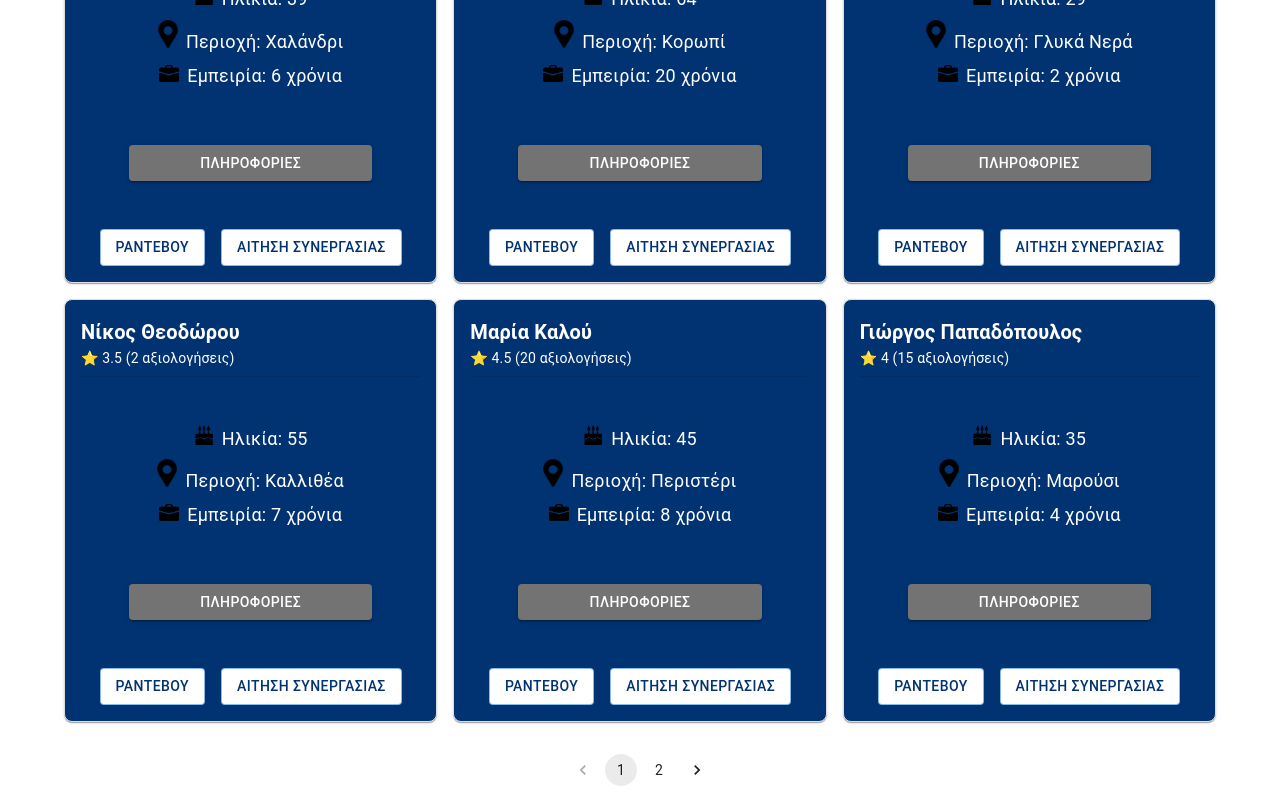
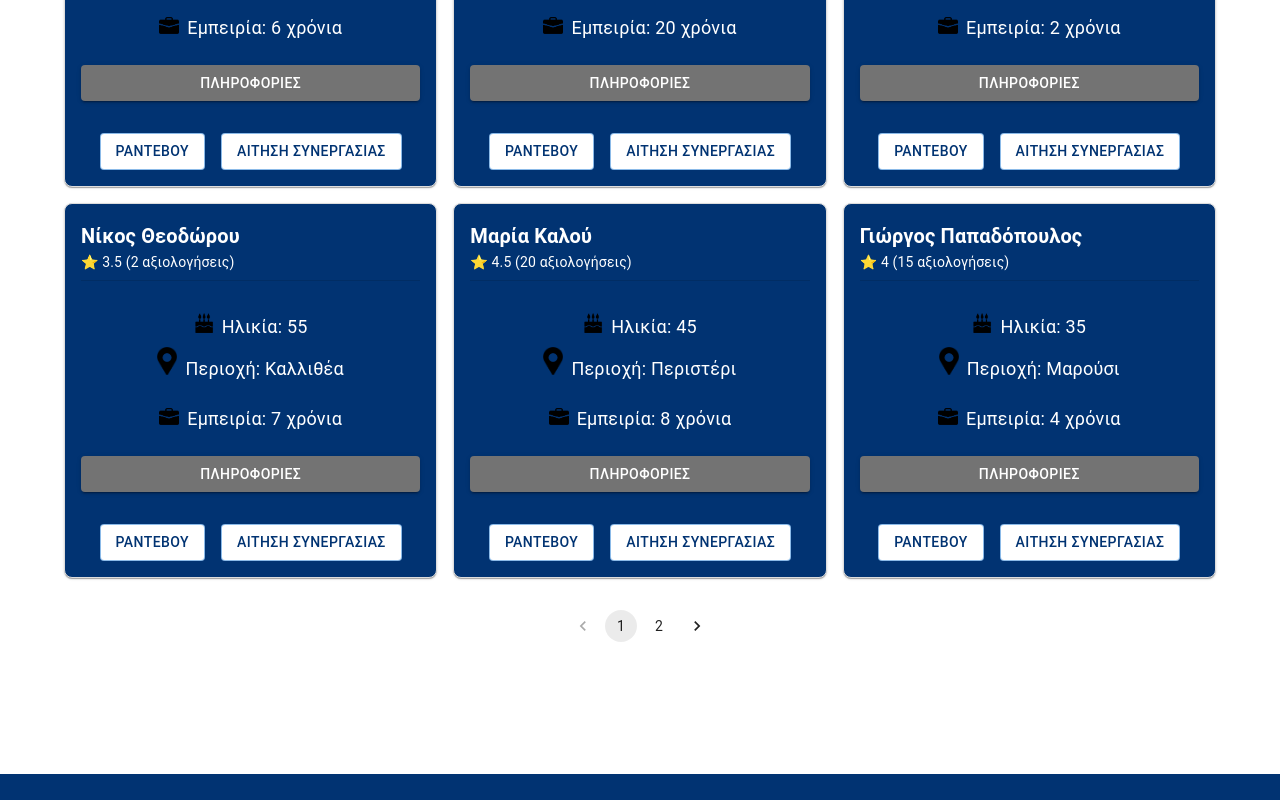
Before and after one commit to sdi2000234/Neighbourhood-babysitters, a React (Create React App) app in the folder frontend/: page /FindProfessional_unconnected in a window 1280 px wide. Shown: the part 1000-1800 px from the top of the page. Built offline with nearby package versions, Linux system fonts and the light colour scheme; no server answers.

Commit message:
ευρεση επαγγελμ Πληροφοριες

```diff
--- a/frontend/src/App.jsx
+++ b/frontend/src/App.jsx
@@ -44,6 +44,8 @@ import FindProfessionalUnconnected from './pages/FindProfessional_unconnected.js
 import ProfessionalDetails from './pages/ProfessionalDetails';
 import WhoWeAre from './pages/WhoWeAre.jsx';
 import TermsForVoucher from './pages/TermsForVoucher';
+
+// import
 
 // == Import Additional Pages ==
 import RatingParents from './pages/RatingPage/RatingParents';
--- a/frontend/src/pages/FindProfessional_unconnected.jsx
+++ b/frontend/src/pages/FindProfessional_unconnected.jsx
@@ -16,28 +16,22 @@ MenuItem,
   Select,
   InputLabel,
   FormControl,
-Dialog,
-DialogActions,
-DialogContent,
-DialogTitle,
+  Modal,
 } from '@mui/material';
+import { useNavigate } from 'react-router-dom';
 import Footer from '../components/Footer';
-import Pagination from '@mui/material/Pagination'; // (NEW) Pagination import
-import { useNavigate, useLocation } from 'react-router-dom';
-
-
 import { onAuthStateChanged } from 'firebase/auth';
 import { doc, getDoc } from 'firebase/firestore';
-import { auth, db } from '../firebaseConfig'; // Make sure this file exports 'auth' and 'db'
+import { auth, db } from '../firebaseConfig';
+import ProfessionalDetails from './ProfessionalDetails'; // Import your ProfessionalDetails component
+import Pagination from '@mui/material/Pagination'; // (NEW) Pagination import
+import CloseIcon from '@mui/icons-material/Close'; // Import close icon
 
 import cake from '../assets/cake_black.png'
 import location from '../assets/location_black.png'
 import experience from '../assets/briefcase_black.png'
 
 const FindProfessionalUnconnected = () => {
-
-// --------- STATE ---------
-const [favorites, setFavorites] = useState({});
   const [selectedLanguage, setSelectedLanguage] = useState('');
   const [currentPage, setCurrentPage] = useState(1);
   const professionalsPerPage = 9;
@@ -45,6 +39,9 @@ const navigate = useNavigate();
 
   const [user, setUser] = useState(null);
   const [isKeeper, setIsKeeper] = useState(false);
+  const [openModal, setOpenModal] = useState(false);
+  const [selectedProfessional, setSelectedProfessional] = useState(null);
+
 
   // --------- LANGUAGE OPTIONS (same as first snippet) ---------
   const languages = [
@@ -91,7 +88,6 @@ const languages = [
     'Γεωργιανά',
   ];
 
-// --------- PROFESSIONALS (from second snippet / "ads") ---------
   const professionals = [
     { name: 'Ελένη Μπούρου', rating: 4.5, reviews: 16, age: 36, area: 'Αμπελόκηποι', exp: 1 },
     { name: 'Βίκυ Ρούσση', rating: 4.0, reviews: 27, age: 41, area: 'Νέα Ιωνία', exp: 5 },
@@ -105,23 +101,19 @@ const professionals = [
     { name: 'Άννα Τσακίρη', rating: 5.0, reviews: 45, age: 40, area: 'Βριλήσσια', exp: 10 },
   ];
 
-// --------- PAGINATION LOGIC (from second snippet) ---------
   const totalPages = Math.ceil(professionals.length / professionalsPerPage);
   const currentProfessionals = professionals.slice(
     (currentPage - 1) * professionalsPerPage,
     currentPage * professionalsPerPage
   );
+
   const handlePageChange = (event, value) => {
     setCurrentPage(value);
   };
 
-
-const [openModal, setOpenModal] = useState(false);
-const [selectedProfessional, setSelectedProfessional] = useState(null);
-
   const handleOpenModal = (professional) => {
-  setSelectedProfessional(professional);
-  setOpenModal(true);
+    setSelectedProfessional(professional); // Save the selected professional
+    setOpenModal(true); // Open the modal
   };
 
   const handleCloseModal = () => {
@@ -146,7 +138,7 @@ useEffect(() => {
             setIsKeeper(false);
           }
         } catch (error) {
-        console.error("Error checking if user is keeper:", error);
+          console.error('Error checking if user is keeper:', error);
           setIsKeeper(false);
         }
       }
@@ -208,12 +200,8 @@ const ButtonUse = ({ action, children }) => {
 };
 
   return (
-
     <Box sx={{ display: 'flex', flexDirection: 'column', minHeight: '100vh' }}>
-
-    {/* Main Content */}
       <Container sx={{ flexGrow: 1, mt: 4, mb: 4 }}>
-      {/* Title */}
         <Typography variant="h5" gutterBottom sx={{ fontWeight: 'bold' }}>
           ΕΥΡΕΣΗ ΕΠΑΓΓΕΛΜΑΤΙΑ
         </Typography>
@@ -279,7 +267,7 @@ return (
         </Box>
       </Box>
 
-      {/* --------- PROFESSIONALS GRID (merged: using pagination & 'currentProfessionals') --------- */}
+        {/* Professionals Grid */}
         <Grid container spacing={2}>
           {currentProfessionals.map((pro, index) => (
             <Grid item xs={12} sm={6} md={4} key={index}>
@@ -289,19 +277,15 @@ return (
                   border: '1px solid #ddd',
                   borderRadius: 2,
                   position: 'relative',
-              backgroundColor: '#013372', // Set the gray background color
-              color: 'white', // Ensure text is readable
+                  backgroundColor: '#013372',
+                  color: 'white',
                   display: 'flex',
-              flexDirection: 'column'
+                  flexDirection: 'column',
                 }}
               >
-
-
-            {/* Card Content */}
                 <Typography variant="h6" sx={{ fontWeight: 'bold' }}>
                   {pro.name}
                 </Typography>
-
                 <Typography variant="body2">
                   ⭐ {pro.rating} ({pro.reviews} αξιολογήσεις)
                 </Typography>
@@ -312,7 +296,7 @@ return (
                 alignSelf: 'center',
                 fontSize: 18,
                 marginBottom: 1,
-                marginTop: 5,
+                marginTop: 3,
                 }
               }
             >
@@ -324,7 +308,7 @@ return (
                 {
                 alignSelf: 'center',
                 fontSize: 18,
-                marginBottom: 1
+                marginBottom: 1,
                 }
               }
             >
@@ -335,7 +319,8 @@ return (
               {
                 alignSelf: 'center',
                 fontSize: 18,
-                marginBottom: 1
+                marginBottom: 1,
+                marginTop: 2,
               }
               }
             >
@@ -343,22 +328,12 @@ return (
               Εμπειρία: {pro.exp} χρόνια</Typography>
                 <Button
                   variant="contained"
-              sx={{
-                mt: 2,
-                backgroundColor: '#737373', // Match your existing button color
-                color: '#fff',
-                '&:hover': {
-                  backgroundColor: '#d3d3d3',
-                },
-                margin: 6,
-                marginBottom: 4,
-              }}
-              // onClick={() => handleOpenModal(pro)}
-              onClick={() => navigate('/professional-details', { state: pro })}
+                  sx={{ mt: 2, backgroundColor: '#737373', color: '#fff', '&:hover': { backgroundColor: '#d3d3d3' } }}
+                  onClick={() => handleOpenModal(pro)}
                 >
                   ΠΛΗΡΟΦΟΡΙΕΣ
                 </Button>
-            <Box sx={{ display: 'flex', gap: 2, mt: 2 , alignContent: 'center', justifyContent: 'center'}}>
+                <Box sx={{ display: 'flex', gap: 2, mt: 4 , alignContent: 'center', justifyContent: 'center' }}>
                   <ButtonUse action={() => navigate('/ParentAppointment')}>ΡΑΝΤΕΒΟΥ</ButtonUse>
                   <ButtonUse action={() => navigate('/ParentContractRenew')}>ΑΙΤΗΣΗ ΣΥΝΕΡΓΑΣΙΑΣ</ButtonUse>
                 </Box>
@@ -367,20 +342,58 @@ return (
           ))}
         </Grid>
 
-
-      {/* --------- PAGINATION (from second snippet) --------- */}
-      <Pagination
-        count={totalPages}
-        page={currentPage}
-        onChange={handlePageChange}
-        sx={{ mt: 4, display: 'flex', justifyContent: 'center' }}
-      />
-
+        <Pagination count={totalPages} page={currentPage} onChange={handlePageChange} sx={{ mt: 4, display: 'flex', justifyContent: 'center' }} />
       </Container>
 
-    {/* Footer */}
+      {/* Professional Details Modal */}
+      <Modal
+        open={openModal}
+        onClose={handleCloseModal}
+        sx={{
+          display: 'flex',
+          alignItems: 'center',
+          justifyContent: 'center',
+        }}
+      >
+        <Box
+          sx={{
+            width: '90%',
+            maxWidth: '800px',
+            maxHeight: '90vh', // Ensure content doesn't exceed viewport height
+            bgcolor: 'background.paper',
+            borderRadius: 2,
+            p: 4,
+            boxShadow: 24,
+            overflowY: 'auto', // Enable vertical scrolling for overflowing content
+            position: 'relative', // Required for positioning the close button
+          }}
+        >
+          {/* Close Button */}
+          <Button
+            onClick={handleCloseModal}
+            sx={{
+              position: 'absolute',
+              top: 12,
+              right: 10,
+              minWidth: 'auto',
+              padding: 1,
+              color: '#013372',
+              '&:hover': {
+                color: 'red',
+              },
+            }}
+          >
+            <CloseIcon />
+          </Button>
+
+          {/* Modal Content */}
+          {selectedProfessional && (
+            <ProfessionalDetails professional={selectedProfessional} />
+          )}
+        </Box>
+      </Modal>
+
       <Footer />
-
     </Box>
   );
 };
--- a/frontend/src/pages/ProfessionalDetails.jsx
+++ b/frontend/src/pages/ProfessionalDetails.jsx
@@ -1,10 +1,8 @@
 import React from 'react';
-import { useLocation } from 'react-router-dom';
 import {
   Box,
   Typography,
   Paper,
-  Button,
   Grid,
   Chip,
   Table,
@@ -16,12 +14,10 @@ import {
   CardMedia,
 } from '@mui/material';
 import CheckCircleIcon from '@mui/icons-material/CheckCircle';
-
 import Footer from '../components/Footer'; // Adjust path as needed
 
-const ProfessionalDetails = () => {
-  const { state: professional } = useLocation();
-
+const ProfessionalDetails = ({ professional }) => {
+  // Ensure the professional data is available
   if (!professional) {
     return (
       <Box sx={{ p: 2, minHeight: '60vh' }}>
@@ -90,8 +86,6 @@ const ProfessionalDetails = () => {
               <Typography>Σήμερα</Typography>
             </Grid>
           </Grid>
-
-
         </Paper>
 
         {/* Services Section */}
@@ -185,7 +179,6 @@ const ProfessionalDetails = () => {
         </Paper>
       </Box>
 
-      <Footer />
     </Box>
   );
 };
```
Also changed, not shown: frontend/src/pages/Modal.jsx (deleted, +0 -23 lines). Lines whose indentation alone changed are shown as unchanged.
